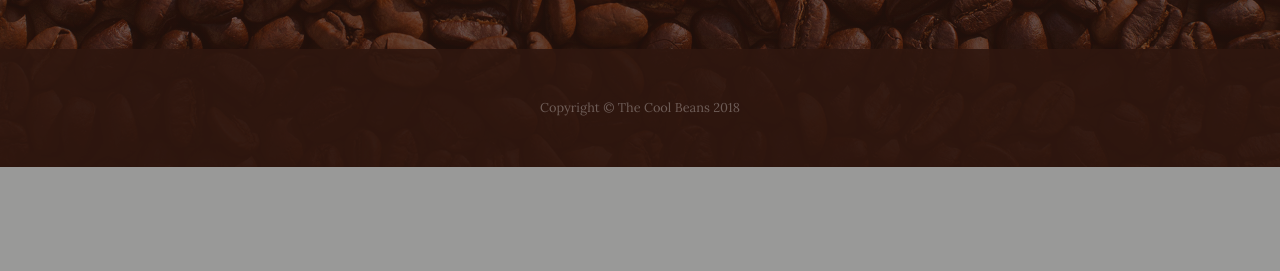
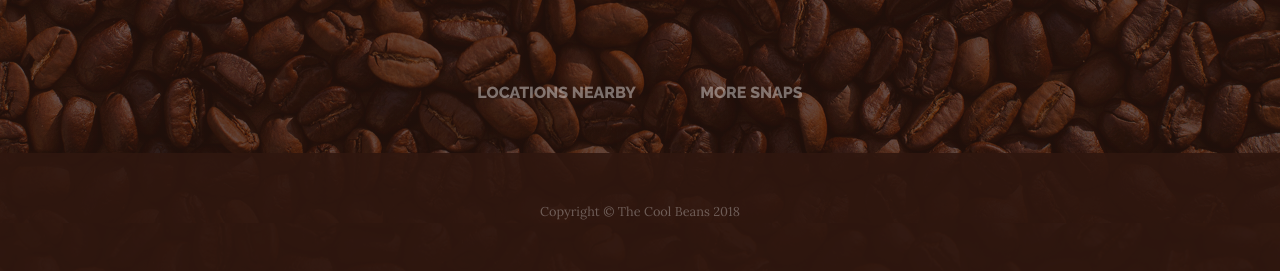
Before and after one commit to sonambenakatti/idb, a Flask app: template templates/coffeeshops.html in a window 1280 px wide. Shown: the part 753-1024 px from the top of the page. Before the commit the page ends 920 px from the top, so only its background shows below. Run offline with Flask 2, Linux system fonts and the light colour scheme; the template is opened without the code that fills it, so the values that code supplies are empty; some libraries are stand-ins or nearby versions.

Commit message:
add links to models in coffeeshops html

```diff
--- a/templates/coffeeshops.html
+++ b/templates/coffeeshops.html
@@ -52,6 +52,12 @@
             </div>
         </div>
     </section>
+
+    <div class="model-links">
+        <p><a href="/scenic">LOCATIONS NEARBY </a></p>
+        <p><a href="/templates/snapshots.html">MORE SNAPS</a></p>
+    </div>
+
 </body>
 {% endblock %}
 
--- a/templates/instance1.html
+++ b/templates/instance1.html
@@ -65,7 +65,7 @@
 		</div>
 
 
-	<body>
+	</body>
 
 
 	{% endblock %}
```
